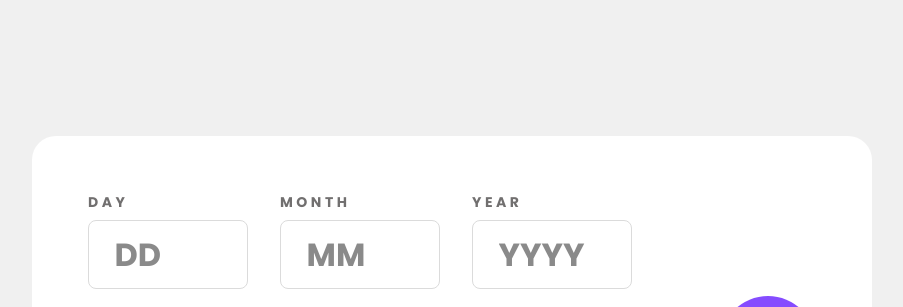
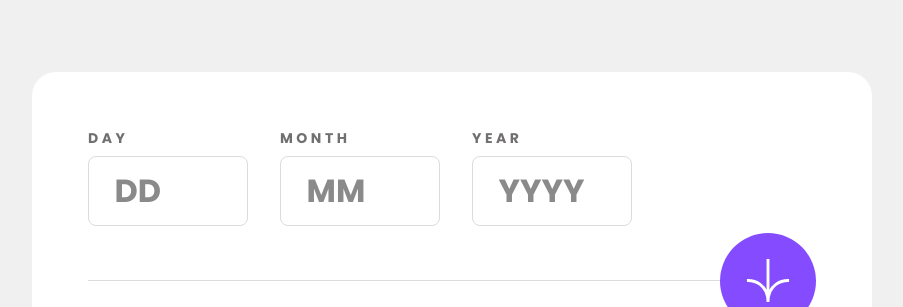
Before and after one commit to crsimpson5/age-calculator-app, a plain HTML site: page index.html in a window 1280 px wide. Shown: the top 307 px of the page, without its empty margins (188-1091 px from the left). Drawn offline with nearby package versions, Linux system fonts and the light colour scheme.

Commit message:
Update font sizes and spacing

```diff
--- a/styles.css
+++ b/styles.css
@@ -9,8 +9,8 @@
   --black: hsl(0, 0%, 8%);
 
   --fs-400: clamp(0.75rem, 0.5rem + 1vw, 0.875rem);
-  --fs-600: clamp(1.25rem, 0.5rem + 3vw, 2rem);
-  --fs-800: clamp(3.5rem, 1rem + 10vw, 6.5rem);
+  --fs-600: clamp(1.125rem, 0.5rem + 3vw, 2rem);
+  --fs-800: clamp(2.5rem, 1rem + 10vw, 6.5rem);
 }
 
 *,
@@ -20,6 +20,9 @@
 }
 
 body {
+  min-height: 100vh;
+  display: grid;
+  place-items: center;
   margin: 0;
   font-family: "Poppins", sans-serif;
   color: var(--black);
@@ -53,9 +56,7 @@ p {
 
 .main {
   width: min(52.5rem, 100% - 2rem);
-  margin-inline: auto;
-  margin-top: clamp(5.5rem, 1rem + 15vmin, 10.5rem);
-  margin-bottom: 2rem;
+  margin: 1rem auto;
   padding: 3rem 1.5rem;
   background-color: var(--white);
   border-radius: 1.5rem 1.5rem 6.25rem 1.5rem;
```
